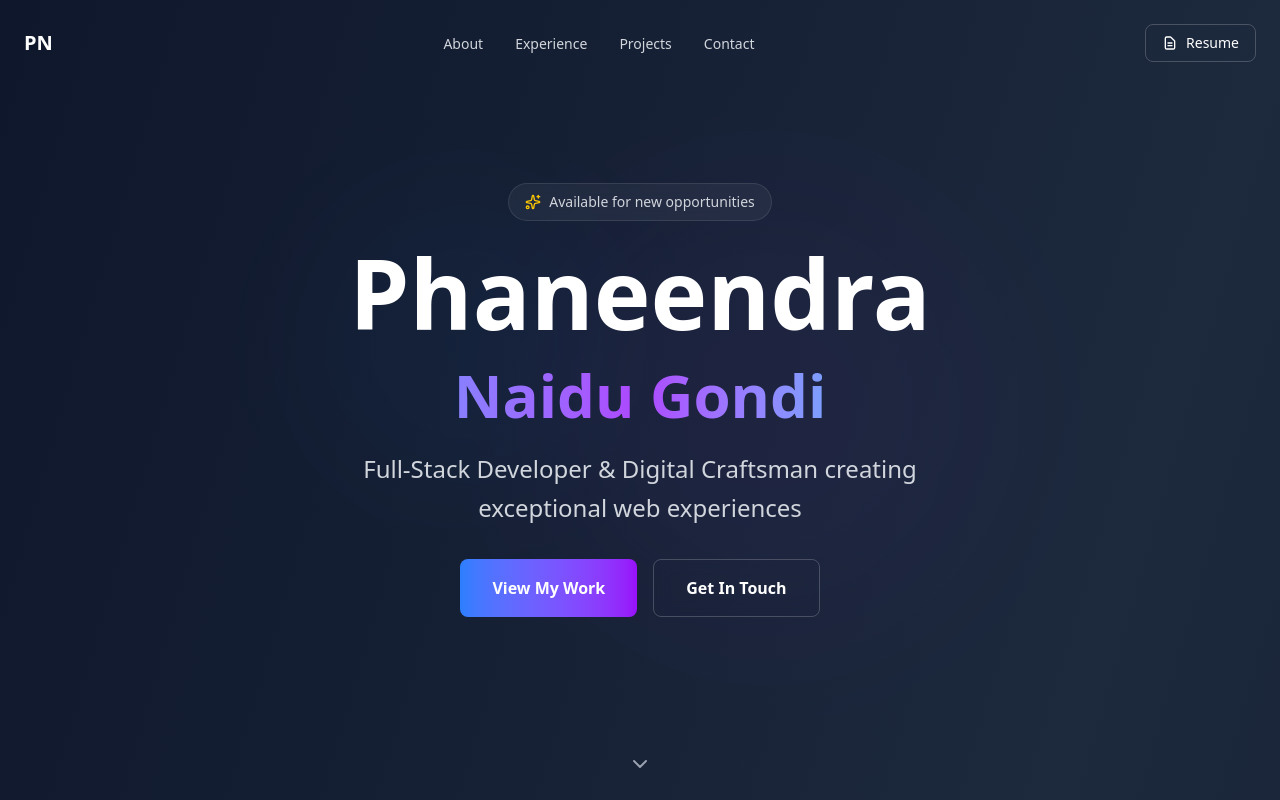
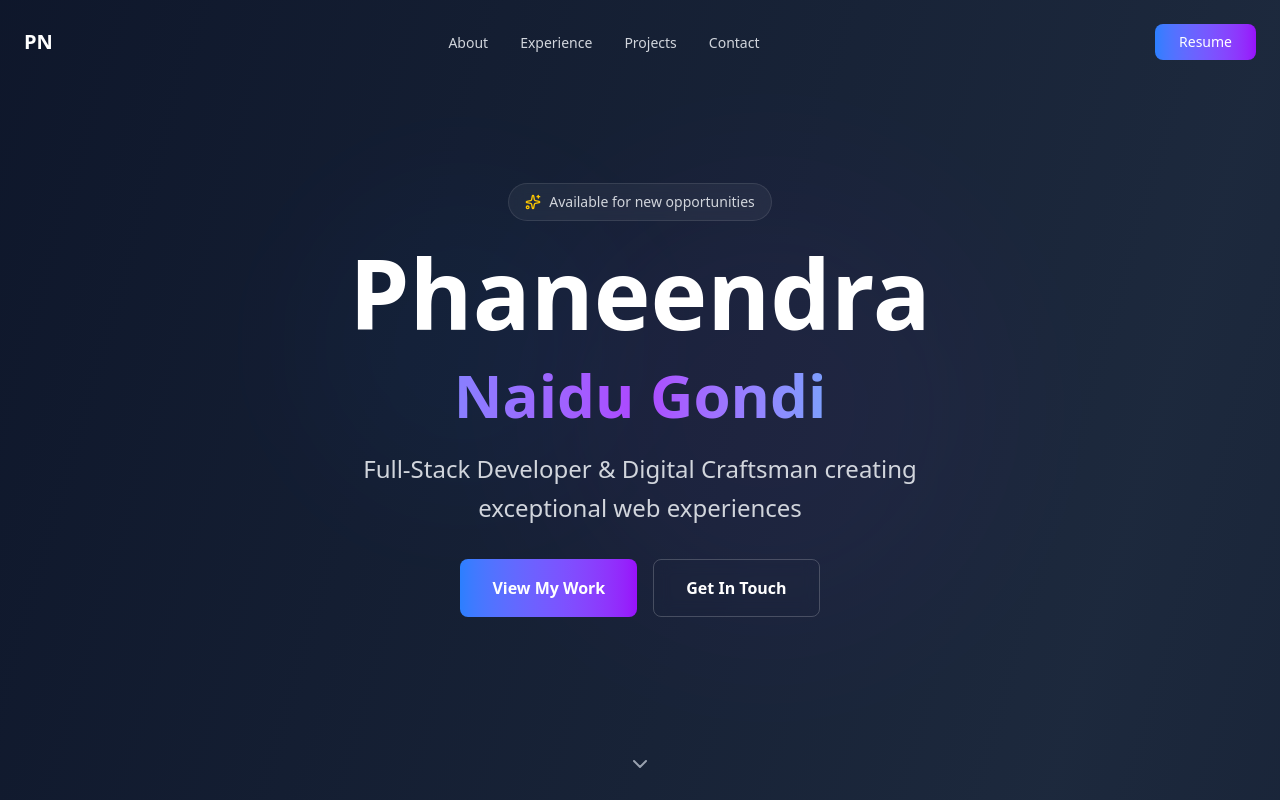
Before and after one commit to Phaneendra-25/Portfolio, a React (Vite) app: page / in a window 1280 px wide. Shown: the top 800 px of the page. Built offline with nearby package versions, Linux system fonts and the light colour scheme.

Commit message:
Made changes and assured working of Resume Button

```diff
--- a/src/Header.jsx
+++ b/src/Header.jsx
@@ -55,19 +55,13 @@ export default function Header() {
           ))}
         </div>
 
-        <motion.a
-          href={resume}
-          target="_blank"
-          rel="noopener noreferrer"
-          className="flex items-center gap-2 px-4 py-2 text-white rounded-lg text-sm font-medium hover:bg-white/10 transition-all duration-300 border border-white/20"
-          whileHover={{ scale: 1.05, y: -1 }}
+        <motion.button
+          className="px-6 py-2 bg-gradient-to-r from-blue-500 to-purple-600 text-white rounded-lg text-sm font-medium"
+          whileHover={{ scale: 1.05, boxShadow: '0 10px 30px -10px rgba(99, 102, 241, 0.5)' }}
           whileTap={{ scale: 0.95 }}
         >
-          <svg className="w-4 h-4" fill="none" stroke="currentColor" viewBox="0 0 24 24">
-            <path strokeLinecap="round" strokeLinejoin="round" strokeWidth={2} d="M9 12h6m-6 4h6m2 5H7a2 2 0 01-2-2V5a2 2 0 012-2h5.586a1 1 0 01.707.293l5.414 5.414a1 1 0 01.293.707V19a2 2 0 01-2 2z" />
-          </svg>
-          Resume
-        </motion.a>
+         <a href={resume} target='_blank' rel='noreferrer'> Resume</a>
+        </motion.button>
       </nav>
     </motion.header>
   )
```
